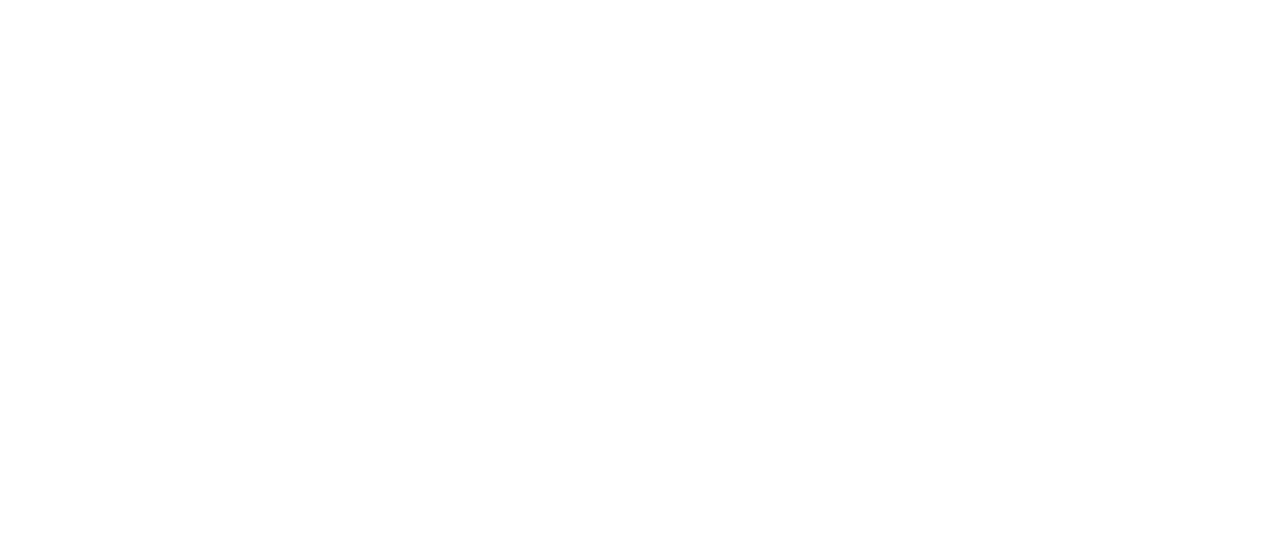
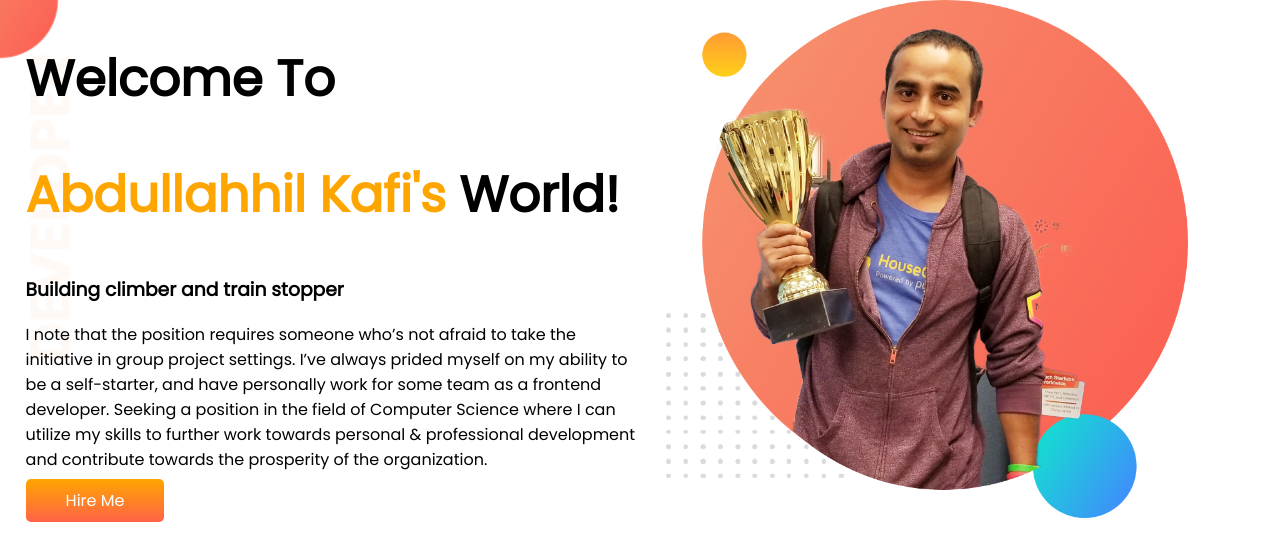
Before and after one commit to konokkafi/developer-portfolio, a plain HTML site: page index.html in a window 1280 px wide. Drawn offline with Linux system fonts and the light colour scheme.

Commit message:
top-banner

```diff
--- a/index.html
+++ b/index.html
@@ -5,9 +5,29 @@
     <meta http-equiv="X-UA-Compatible" content="IE=edge">
     <meta name="viewport" content="width=device-width, initial-scale=1.0">
     <title>Kafi's Protfolio</title>
+    <link rel="preconnect" href="https://fonts.googleapis.com">
+    <link rel="preconnect" href="https://fonts.gstatic.com" crossorigin>
+    <link href="https://fonts.googleapis.com/css2?family=Poppins&display=swap" rel="stylesheet">
     <link rel="stylesheet" href="style.css">
 </head>
 <body>
-
+    <section class="top-banner">
+        <div class="half-width"><h1>Welcome To</h1>
+            <h1><span class="orange-color">Abdullahhil Kafi's</span> World!</h1>
+            <h3>Building climber and train stopper</h3>
+            <p>I note that the position requires someone who’s not afraid to
+                take the initiative in group project settings. I’ve always prided
+                myself on my ability to be a self-starter, and have personally
+                work for some team as a frontend developer.
+                Seeking a position in the field of Computer Science where I can
+                utilize my skills to further work towards personal & professional
+                development and contribute towards the prosperity of the
+                organization.</p>
+                <a class="link-button" target="_blank" href="https://www.linkedin.com/in/abdullahhil-kafi-6a7459140/">Hire Me</a>
+        </div>
+        <div class="half-width">
+            <img src="images/jhankar.png" alt="">
+        </div>
+    </section>
 </body>
 </html>
--- a/style.css
+++ b/style.css
@@ -0,0 +1,33 @@
+body{
+    font-family: 'Poppins', sans-serif;
+    margin: 0;
+}
+h1{
+    font-size: 50px;
+}
+.orange-color{
+    color: orange;
+}
+
+section{
+    display: flex;
+}
+.half-width{
+    width: 60%;
+    padding-left: 2%;
+}
+.half-width img{
+    width: 85%;
+}
+.link-button{
+    text-decoration: none;
+    background-image: linear-gradient(orange, tomato);
+    padding: 10px 40px;
+    color: white;
+    font-weight: 300;
+    border-radius: 5px;
+}
+.top-banner{
+    background-image: url(images/top-banner.png);
+    background-repeat: no-repeat;
+}
```
Also changed, not shown: images/dream-bg.png (added), images/exp-bg.png (added), images/jhankar.png (added), images/jhankar2.png (added), images/my-bg.png (added), images/my-bg2.png (added), images/top-banner.png (added), 7 other files.
